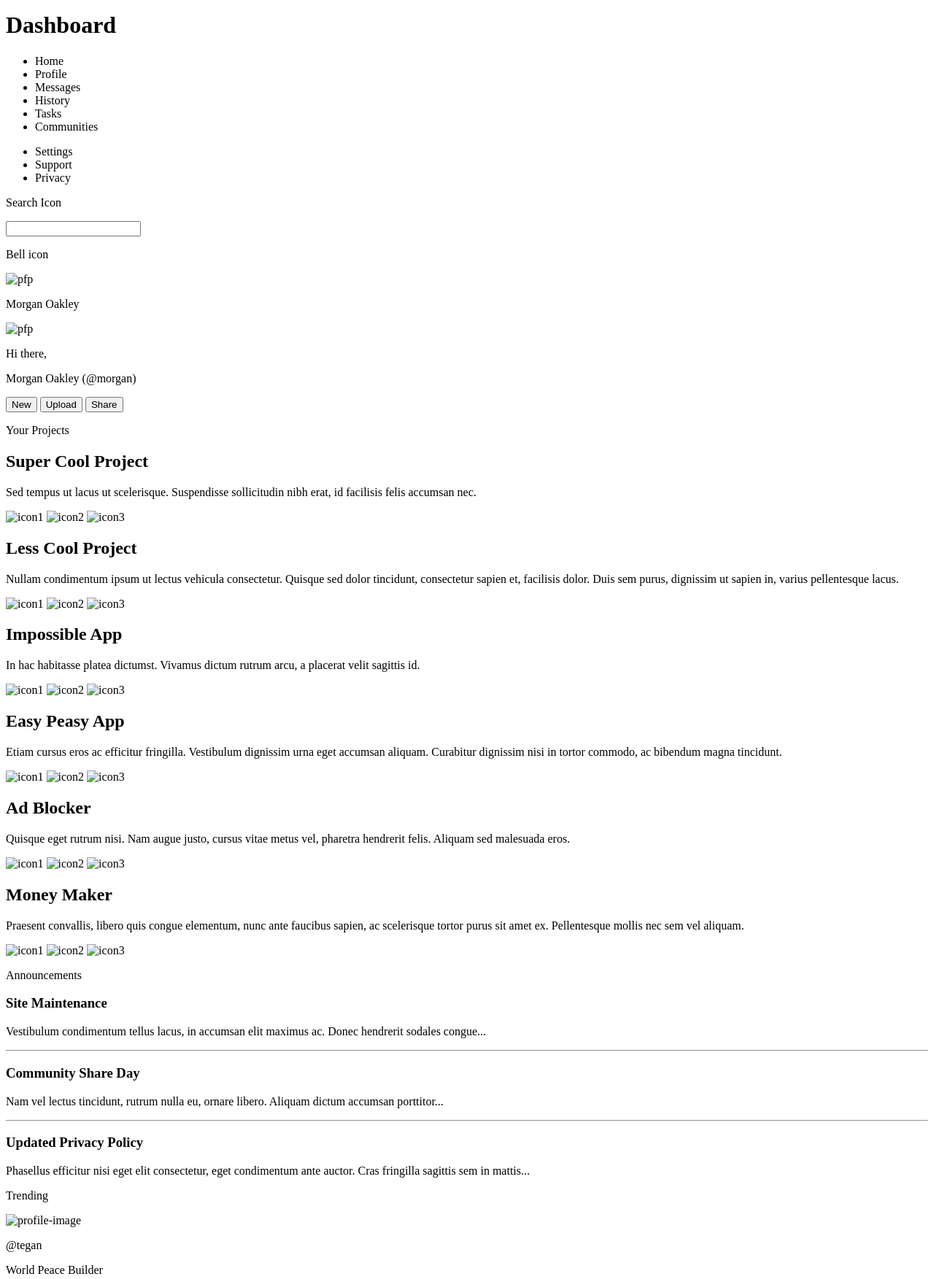
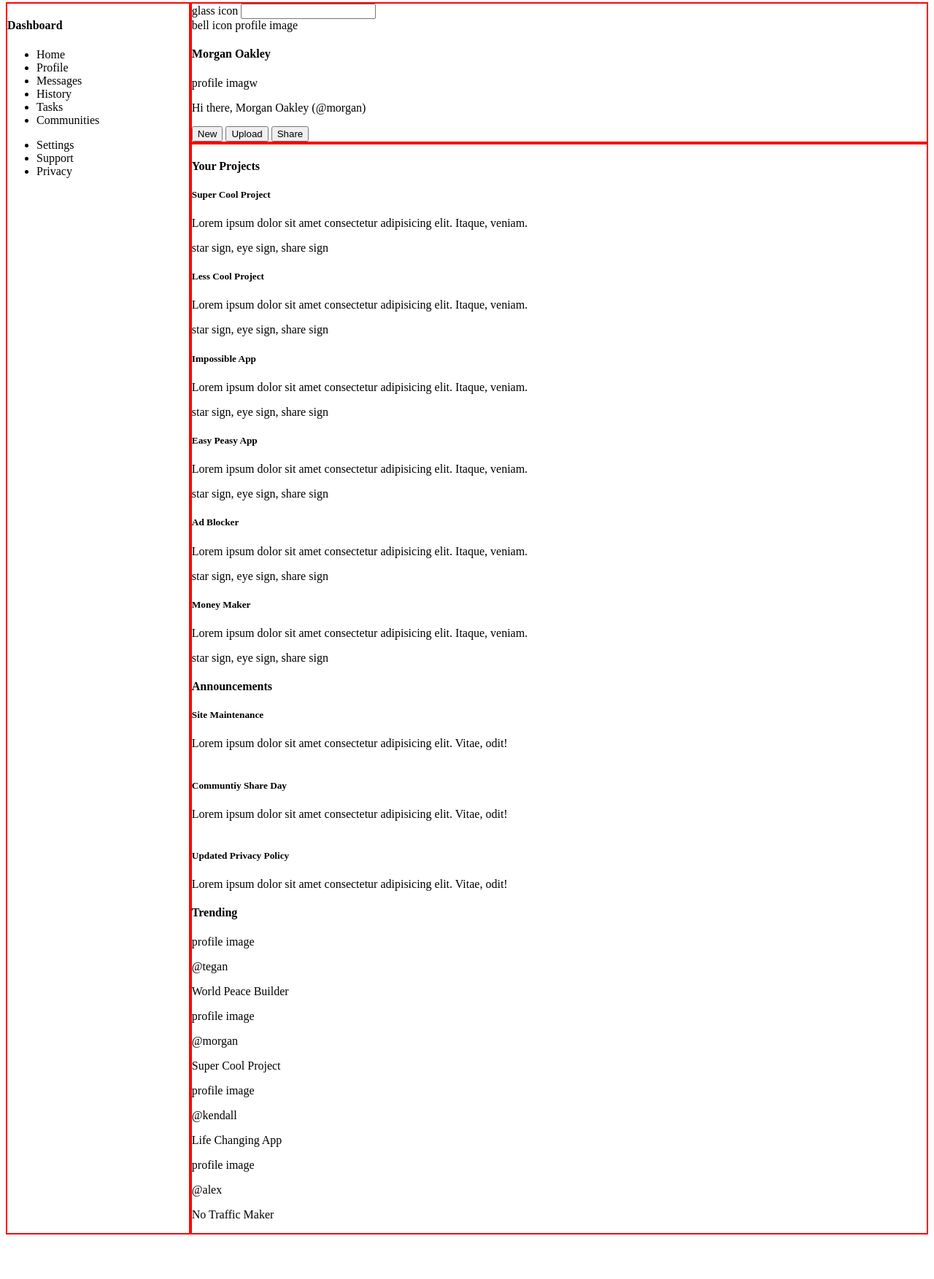
Before and after one commit to hrrshpal/admin-dashboard, a plain HTML site: page index.html in a window 1280 px wide. Shown: the part 5-1758 px from the top of the page at 73% size. After the commit the page ends 1705 px from the top, so only its background shows below. Drawn offline with Linux system fonts and the light colour scheme.

Commit message:
rewrote the basic skeleton of the project

```diff
--- a/index.html
+++ b/index.html
@@ -4,12 +4,14 @@
     <meta charset="UTF-8">
     <meta name="viewport" content="width=device-width, initial-scale=1.0">
     <title>Dashboard</title>
+    <link rel="stylesheet" href="style.css">
 </head>
 <body>
-    <div id="container">
-        <div id="sidebar">
-            <h1 id="logo">Dashboard</h1>
-            <ul id="nav">
+    <div class="container">
+        <div class="sidebar">
+            <h4>Dashboard</h4>
+            <div>
+                <ul>
                     <li>Home</li>
                     <li>Profile</li>
                     <li>Messages</li>
@@ -17,36 +19,35 @@
                     <li>Tasks</li>
                     <li>Communities</li>
                 </ul>
-            <ul id="nav">
+            </div>
+            <div>
+                <ul>
                     <li>Settings</li>
                     <li>Support</li>
                     <li>Privacy</li>
                 </ul>
             </div>
+        </div>
 
-        <div id="main-section">
-
-            <div id="upper">
-                <div id="search-bar">
-                    <div id="left">
-                        <p>Search Icon</p>
-                        <input type="text" name="search" id="search">
+        <div class="header">
+            <div>
+                <div>
+                    glass icon
+                    <input type="text">
                 </div>
-                    <div id=right>
-                        <p>Bell icon</p>
-                        <img src="" alt="pfp">
-                        <p>Morgan Oakley</p>
+                <div>
+                    bell icon
+                    profile image
+                    <h4>Morgan Oakley</h4>
                 </div>
             </div>
-                <div id="buttons">
-                    <div id="left">
-                        <img src="" alt="pfp">
+
             <div>
-                            <p>Hi there,</p>
-                            <p>Morgan Oakley (@morgan)</p>
+                <div>
+                    profile imagw
+                    <p>Hi there, <span>Morgan Oakley (@morgan)</span></p>
                 </div>
-                    </div>
-                    <div id="right">
+                <div>
                     <button>New</button>
                     <button>Upload</button>
                     <button>Share</button>
@@ -54,131 +55,83 @@
             </div>
         </div>
 
-            <div id="lower">
-
-                <div id="projects-section">
-                    <p>Your Projects</p>
-                    <div id="projects">
-                        <div class="project-card">
-                            <div id="text">
-                                <h2>Super Cool Project</h2>
-                                <p>Sed tempus ut lacus ut scelerisque. Suspendisse sollicitudin nibh erat, id facilisis felis accumsan nec.</p>
+        <div class="main-content">
+            <div class="projects">
+                <h4>Your Projects</h4>
+                <div class="project">
+                    <h5>Super Cool Project</h5>
+                    <p>Lorem ipsum dolor sit amet consectetur adipisicing elit. Itaque, veniam.</p>
+                    star sign, eye sign, share sign
                 </div>
-                            <div id="icons">
-                                <img src="" alt="icon1">
-                                <img src="" alt="icon2">
-                                <img src="" alt="icon3">
+                <div class="project">
+                    <h5>Less Cool Project</h5>
+                    <p>Lorem ipsum dolor sit amet consectetur adipisicing elit. Itaque, veniam.</p>
+                    star sign, eye sign, share sign
                 </div>
+                <div class="project">
+                    <h5>Impossible App</h5>
+                    <p>Lorem ipsum dolor sit amet consectetur adipisicing elit. Itaque, veniam.</p>
+                    star sign, eye sign, share sign
                 </div>
-                        <div class="project-card">
-                            <div id="text">
-                                <h2>Less Cool Project</h2>
-                                <p>Nullam condimentum ipsum ut lectus vehicula consectetur. Quisque sed dolor tincidunt, consectetur sapien et, facilisis dolor. Duis sem purus, dignissim ut sapien in, varius pellentesque lacus.</p>
+                <div class="project">
+                    <h5>Easy Peasy App</h5>
+                    <p>Lorem ipsum dolor sit amet consectetur adipisicing elit. Itaque, veniam.</p>
+                    star sign, eye sign, share sign
                 </div>
-                            <div id="icons">
-                                <img src="" alt="icon1">
-                                <img src="" alt="icon2">
-                                <img src="" alt="icon3">
+                <div class="project">
+                    <h5>Ad Blocker</h5>
+                    <p>Lorem ipsum dolor sit amet consectetur adipisicing elit. Itaque, veniam.</p>
+                    star sign, eye sign, share sign
                 </div>
-                        </div>
-                        <div class="project-card">
-                            <div id="text">
-                                <h2>Impossible App</h2>
-                                <p>In hac habitasse platea dictumst. Vivamus dictum rutrum arcu, a placerat velit sagittis id.</p>
-                            </div>
-                            <div id="icons">
-                                <img src="" alt="icon1">
-                                <img src="" alt="icon2">
-                                <img src="" alt="icon3">
-                            </div>
-                        </div>
-                        <div class="project-card">
-                            <div id="text">
-                                <h2>Easy Peasy App</h2>
-                                <p>Etiam cursus eros ac efficitur fringilla. Vestibulum dignissim urna eget accumsan aliquam. Curabitur dignissim nisi in tortor commodo, ac bibendum magna tincidunt.</p>
-                            </div>
-                            <div id="icons">
-                                <img src="" alt="icon1">
-                                <img src="" alt="icon2">
-                                <img src="" alt="icon3">
-                            </div>
-                        </div>
-                        <div class="project-card">
-                            <div id="text">
-                                <h2>Ad Blocker</h2>
-                                <p>Quisque eget rutrum nisi. Nam augue justo, cursus vitae metus vel, pharetra hendrerit felis. Aliquam sed malesuada eros.</p>
-                            </div>
-                            <div id="icons">
-                                <img src="" alt="icon1">
-                                <img src="" alt="icon2">
-                                <img src="" alt="icon3">
-                            </div>
-                        </div>
-                        <div class="project-card">
-                            <div id="text">
-                                <h2>Money Maker</h2>
-                                <p>Praesent convallis, libero quis congue elementum, nunc ante faucibus sapien, ac scelerisque tortor purus sit amet ex. Pellentesque mollis nec sem vel aliquam.</p>
-                            </div>
-                            <div id="icons">
-                                <img src="" alt="icon1">
-                                <img src="" alt="icon2">
-                                <img src="" alt="icon3">
-                            </div>
-                        </div>
+                <div class="project">
+                    <h5>Money Maker</h5>
+                    <p>Lorem ipsum dolor sit amet consectetur adipisicing elit. Itaque, veniam.</p>
+                    star sign, eye sign, share sign
                 </div>
             </div>
 
-                <div id="side-section">
-                    <div id="announcements">
-                        <p>Announcements</p>
-                        <div>
-                            <h3>Site Maintenance</h3>
-                            <p>Vestibulum condimentum tellus lacus, in accumsan elit maximus ac. Donec hendrerit sodales congue...</p>
-                            <hr>
-                            <h3>Community Share Day</h3>
-                            <p>Nam vel lectus tincidunt, rutrum nulla eu, ornare libero. Aliquam dictum accumsan porttitor...</p>
-                            <hr>
-                            <h3>Updated Privacy Policy</h3>
-                            <p>Phasellus efficitur nisi eget elit consectetur, eget condimentum ante auctor. Cras fringilla sagittis sem in mattis...</p>
+            <div class="announcements">
+                <h4>Announcements</h4>
+                <div class="announcement">
+                    <h5>Site Maintenance</h5>
+                    Lorem ipsum dolor sit amet consectetur adipisicing elit. Vitae, odit!
+                </div>
+                <br>
+                <div class="announcement">
+                    <h5>Communtiy Share Day</h5>
+                    Lorem ipsum dolor sit amet consectetur adipisicing elit. Vitae, odit!
+                </div>
+                <br>
+                <div class="announcement">
+                    <h5>Updated Privacy Policy</h5>
+                    Lorem ipsum dolor sit amet consectetur adipisicing elit. Vitae, odit!
                 </div>
             </div>
-                    <div id="trending">
-                        <p>Trending</p>
-                        <div id="profiles">
-                            <div id="profile">
-                                <img src="" alt="profile-image">
-                                <div id="handles">
+
+            <div class="trending">
+                <h4>Trending</h4>
+                <div class="profile">
+                    profile image
                     <p>@tegan</p>
                     <p>World Peace Builder</p>
                 </div>
-                            </div>
-                            <div id="profile">
-                                <img src="" alt="profile-image">
-                                <div id="handles">
+                <div class="profile">
+                    profile image
                     <p>@morgan</p>
                     <p>Super Cool Project</p>
                 </div>
-                            </div>
-                            <div id="profile">
-                                <img src="" alt="profile-image">
-                                <div id="handles">
+                <div class="profile">
+                    profile image
                     <p>@kendall</p>
                     <p>Life Changing App</p>
                 </div>
-                            </div>
-                            <div id="profile">
-                                <img src="" alt="profile-image">
-                                <div id="handles">
+                <div class="profile">
+                    profile image
                     <p>@alex</p>
                     <p>No Traffic Maker</p>
                 </div>
             </div>
         </div>
     </div>
-                </div>
-
-            </div>
-        </div>
-    </div>
 </body>
 </html>
--- /dev/null
+++ b/style.css
@@ -0,0 +1,12 @@
+.sidebar, .header, .main-content{
+    border: 2px solid red;
+}
+
+.container{
+    display: grid;
+    grid-template-columns: 1fr 4fr;
+}
+
+.sidebar{
+    grid-row: 1/3;
+}
```
Lines whose indentation alone changed are shown as unchanged.
